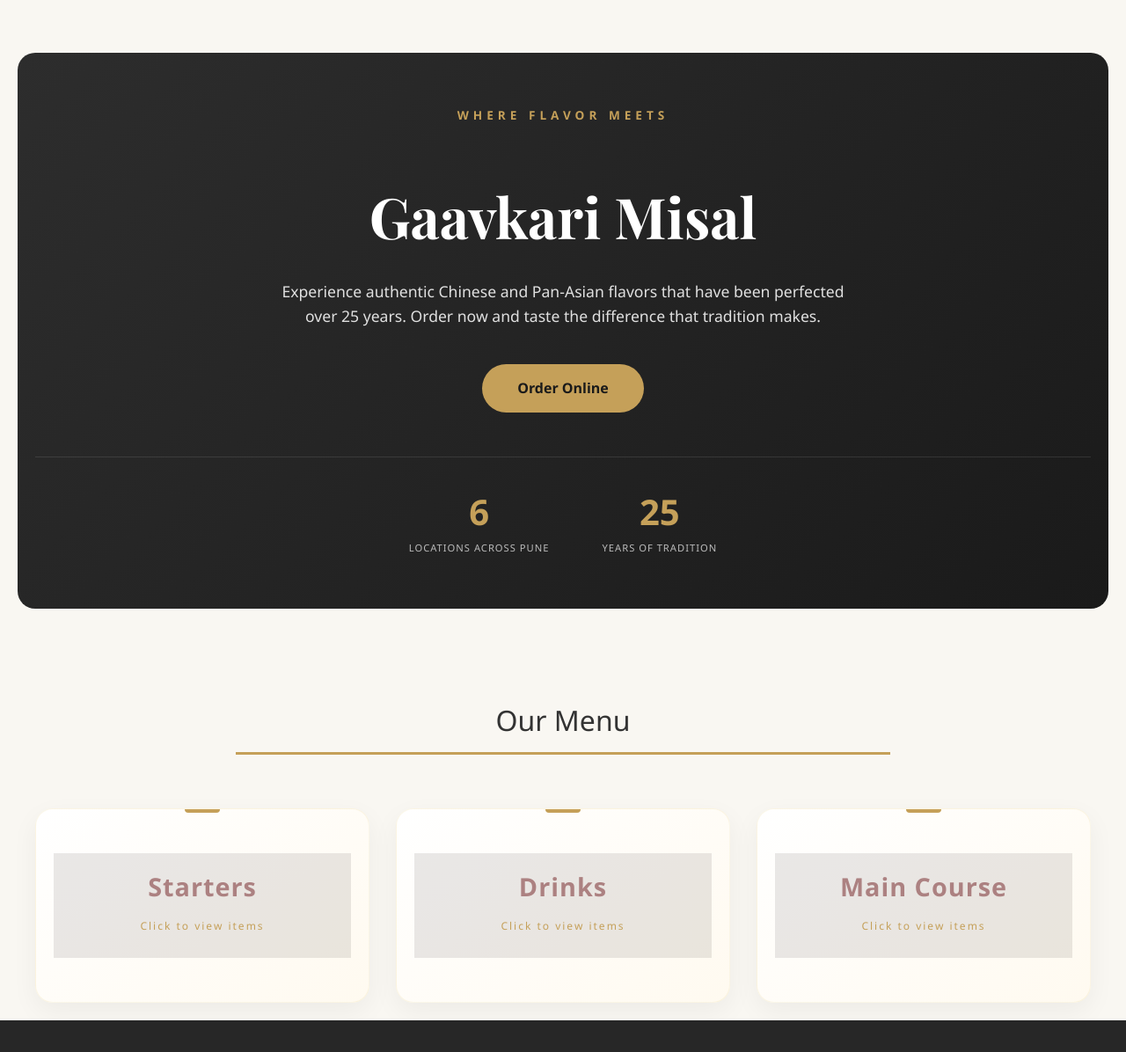
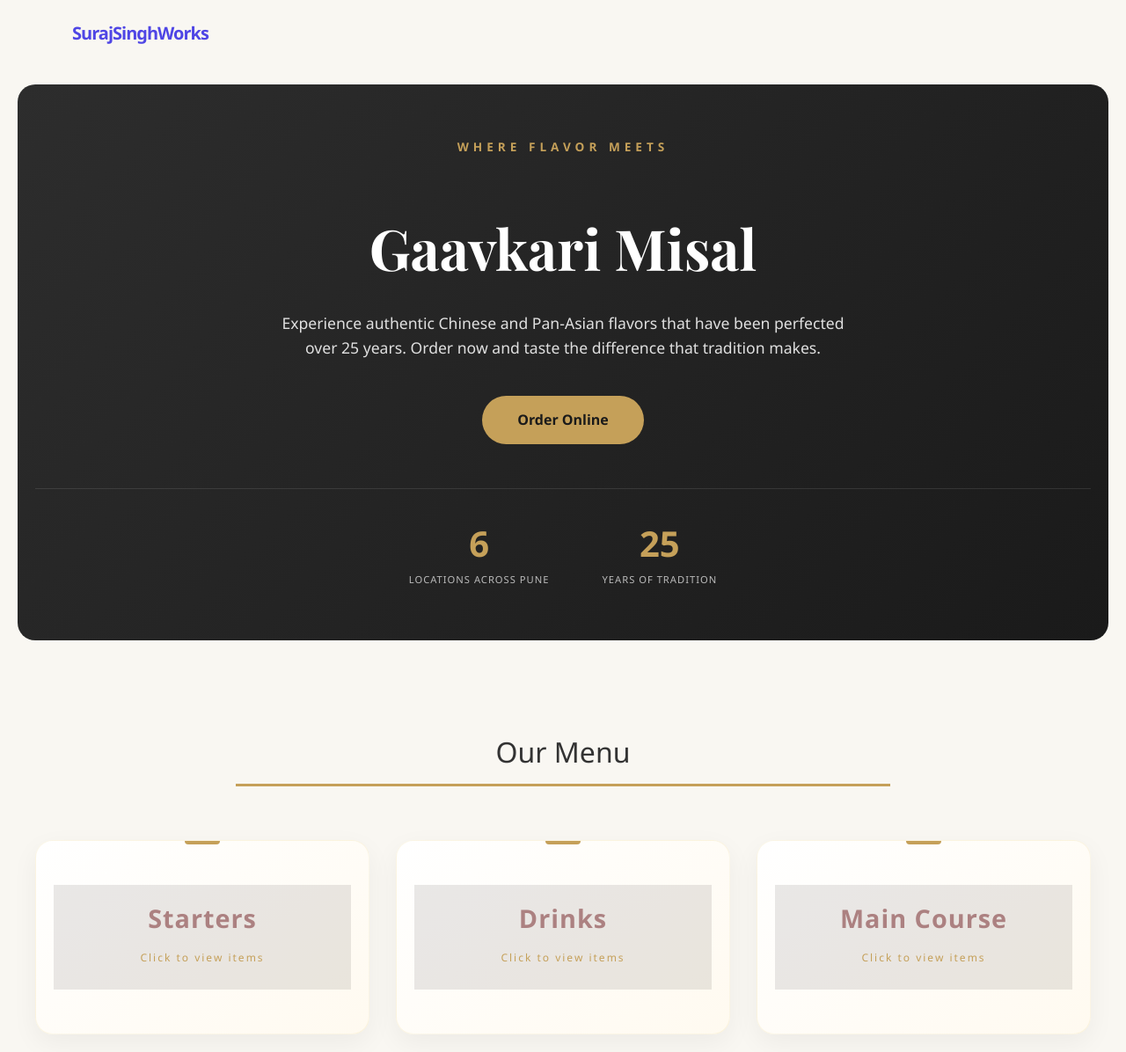
Before and after one commit to surajpatil108/RestaurantMenu, a Django app: page / in a window 1280 px wide. Shown: the whole page at 88% size. Before the commit the page ends 1160 px from the top, so only its background shows below. Run offline with Django 5.2, Linux system fonts and the light colour scheme; data comes from the database, SQL or seed files in the repository.

Commit message:
added brand

```diff
--- a/menu/templates/menu/menu_list.html
+++ b/menu/templates/menu/menu_list.html
@@ -7,14 +7,22 @@
   <meta name="viewport" content="width=device-width, initial-scale=1.0">
   <title>Restaurant Menu</title>
   <link rel="stylesheet" href="{% static 'menu/css/style.css' %}">
+  <link rel="stylesheet" href="{% static 'menu/css/brand.css' %}">
   <link href="https://fonts.googleapis.com/css2?family=Playfair+Display:wght@700&display=swap" rel="stylesheet">
   <script src="{% static 'menu/js/script.js' %}" defer></script>
 </head>
 
-<body>
+<!-- <body> -->
+
+<body class="bg-slate-50 text-slate-900 selection:bg-indigo-100">
+
+<header class="header-section">
+    <a href="https://portfolio-jxhn.onrender.com/" class="brand-link"><span>SurajSinghWorks</span></a>
+</header>
 
   <section class="hero-section">
     <div class="hero-content">
+
       <span class="hero-subtitle">WHERE FLAVOR MEETS</span>
       <h1 class="hero-title">Gaavkari Misal</h1>
       <p class="hero-description">
--- /dev/null
+++ b/static/menu/css/brand.css
@@ -0,0 +1,35 @@
+/* brand.css */
+
+.header-section {
+    padding: 2px 5%;
+    /* background: rgba(255, 255, 255, 0.9);
+    backdrop-filter: blur(10px);
+    -webkit-backdrop-filter: blur(10px); */
+    /* border-bottom: 1px solid rgba(0, 0, 0, 0.05); */
+    /* position: sticky; */
+    top: 0;
+    z-index: 999; /* Below modals, above content */
+    display: flex;
+    align-items: center;
+    width: 100%;
+    box-sizing: border-box;
+}
+
+.brand-link {
+    font-size: 1.25rem;
+    font-weight: 800;
+    letter-spacing: -1px;
+    text-decoration: none;
+    color: #1e1b4b; /* Deep slate */
+    transition: all 0.3s ease;
+    font-family: 'Segoe UI', sans-serif;
+}
+
+.brand-link span {
+    color: #4f46e5; /* Indigo */
+}
+
+.brand-link:hover {
+    opacity: 0.8;
+    transform: translateX(3px);
+}
```
Also changed, not shown: static/menu/css/style.css (line endings or trailing spaces).
